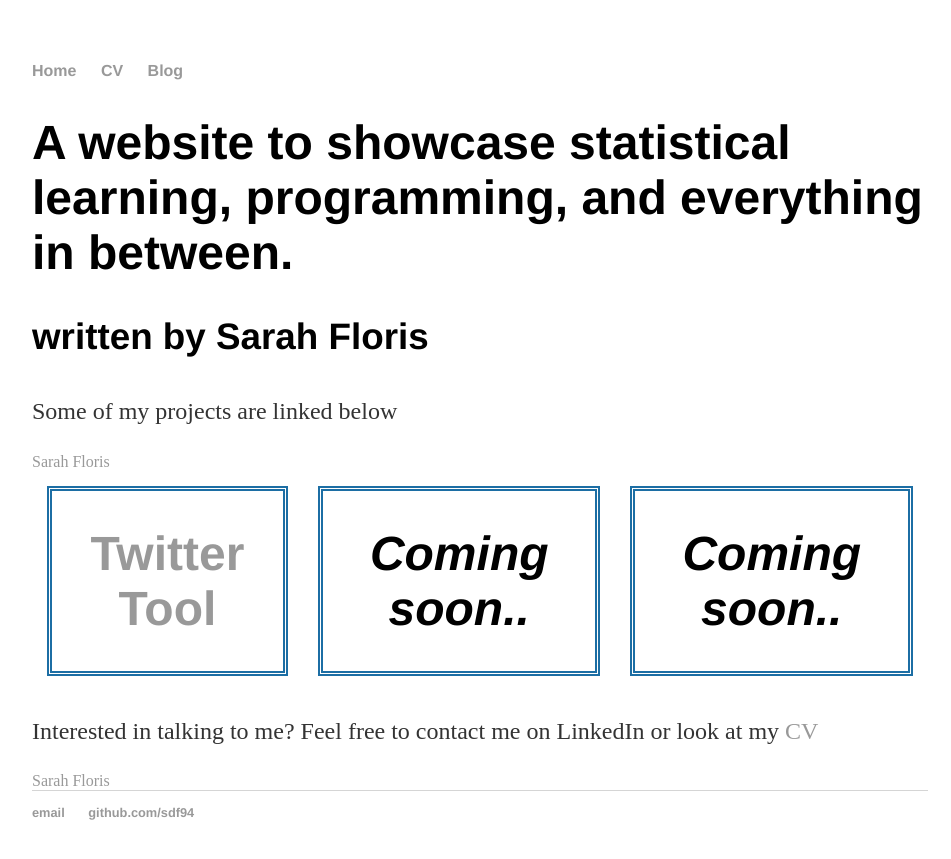
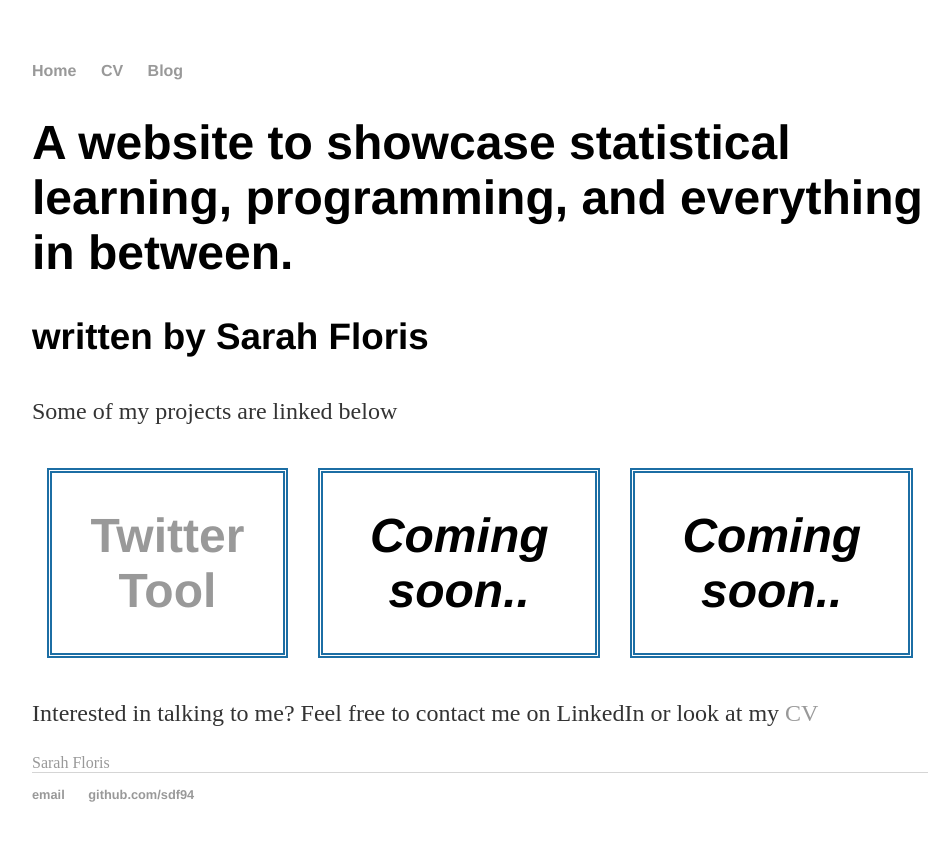
Before and after one commit to sdf94/sdf94.github.io, a Jekyll site: the page built from index.html, in a window 1280 px wide. Shown: the top 859 px of the page, without its empty margins (160-1111 px from the left). Built offline with Jekyll 4.4.1, drawn with Linux system fonts in a browser that asks for light colours; comment, search, counter and statistics services are not loaded.

Commit message:
deleted one of the badges from website

```diff
--- a/index.html
+++ b/index.html
@@ -10,8 +10,6 @@
 
 			<script type="text/javascript" src="https://platform.linkedin.com/badges/js/profile.js" async defer></script>
 
-			<div class="LI-profile-badge"  data-version="v1" data-size="large" data-locale="en_US" data-type="horizontal" data-theme="dark" data-vanity="sarah-floris"><a class="LI-simple-link" href='https://www.linkedin.com/in/sarah-floris?trk=profile-badge'>Sarah Floris</a></div>
-
 			<div class="red-wrapper">
 				<h1 class="box"><a href="https://sdf94.github.io/blog/2018/03/22/sarah-floris-website-launched" style="text-decoration: none" >Twitter Tool</a></h1>
 				<h1 class="box"><em>Coming soon..</em></h1>
```
